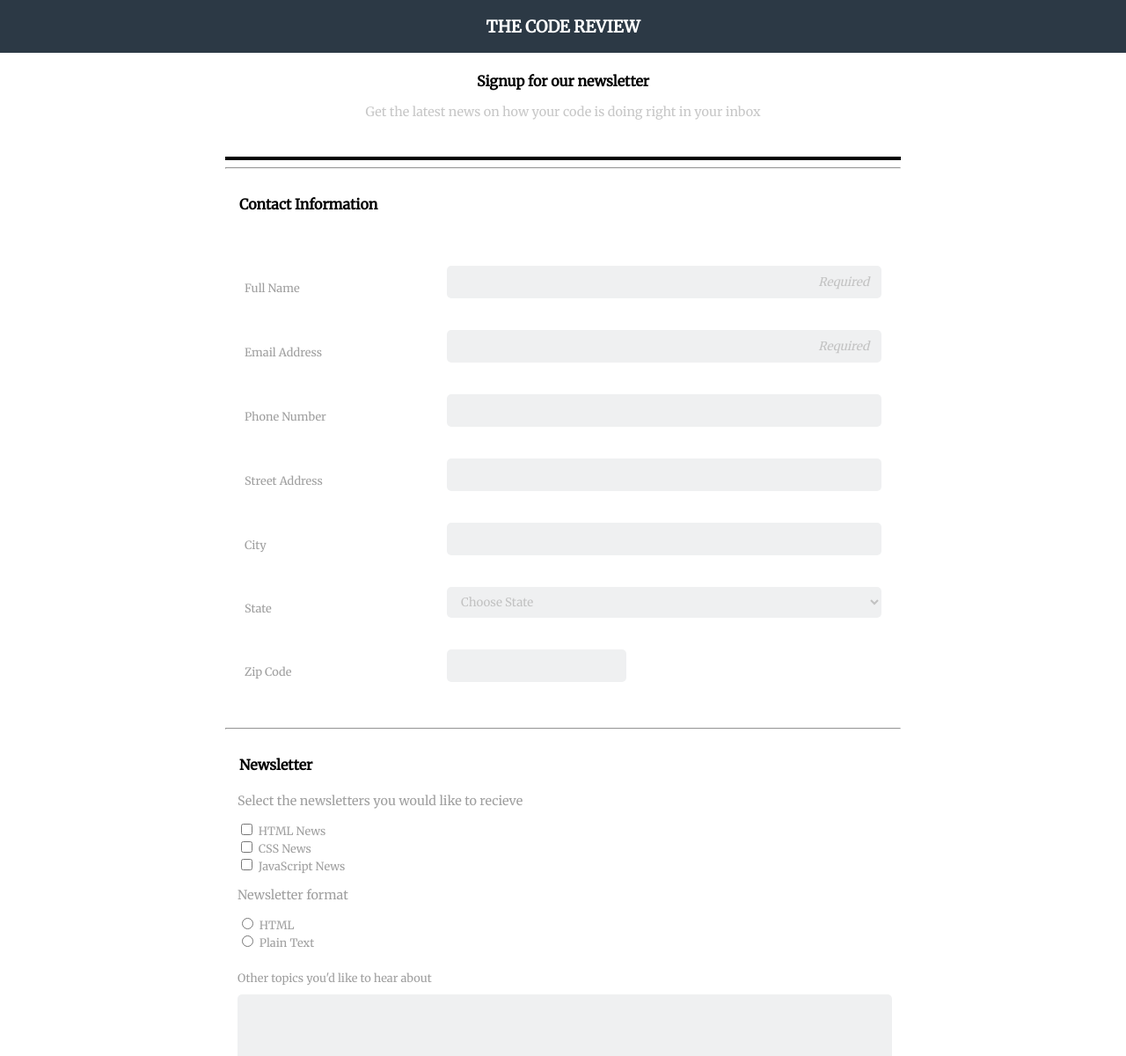
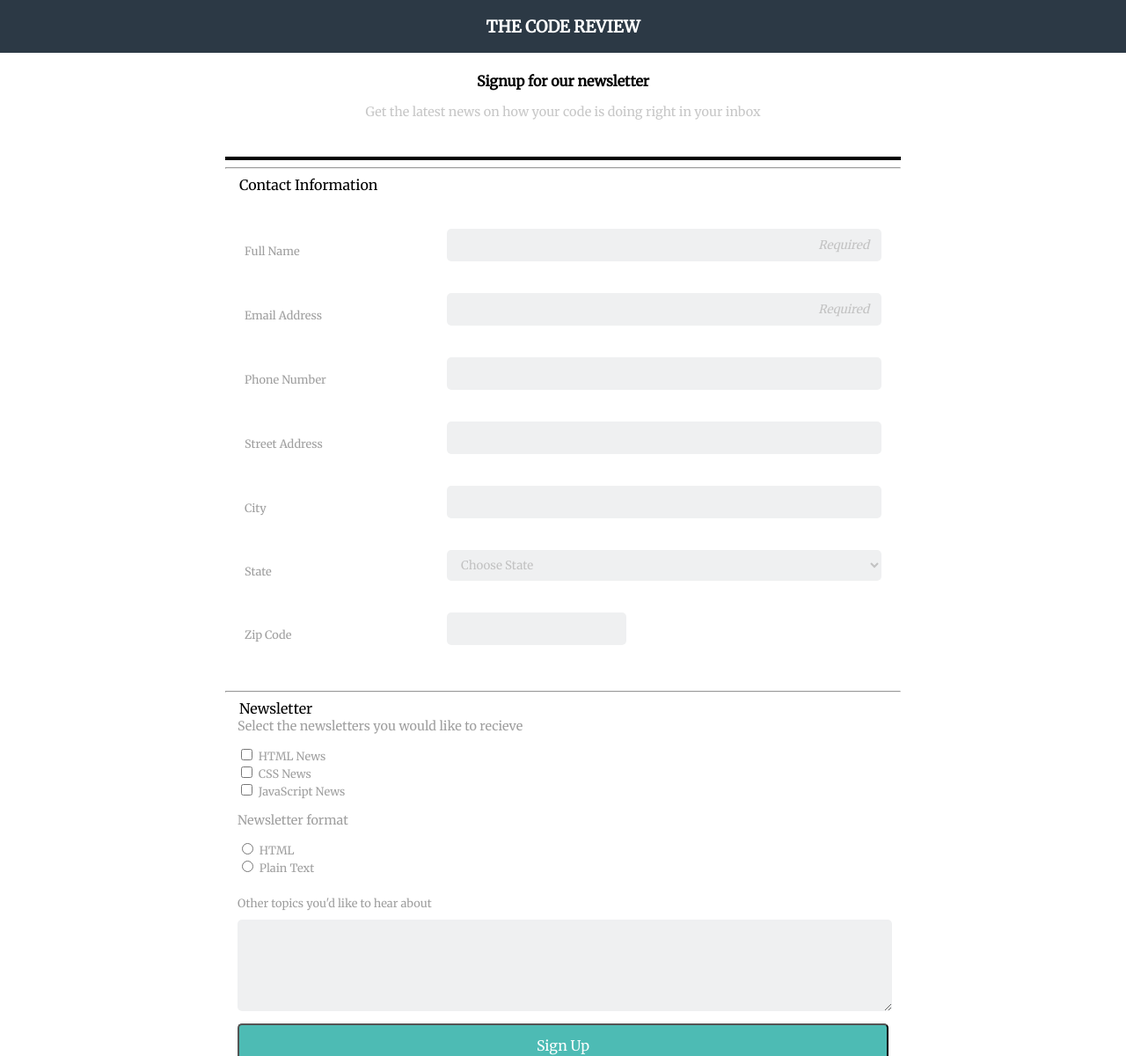
Before and after one commit to AlAyoub/fe-techdegree-project-3, a plain HTML site: page index.html in a window 1280 px wide. Shown: the top 1200 px of the page at 88% size. Drawn offline with Linux system fonts and the light colour scheme.

Commit message:
errors corrected

```diff
--- a/css/styles.css
+++ b/css/styles.css
@@ -1,7 +1,6 @@
 * {
     font-family: 'Merriweather', serif;
 }
-
 
 body {
     margin: 0;
@@ -13,8 +12,6 @@ body {
     margin: 0 auto;
 }
 
-
-
 header {
     background-color: #2C3945;
     text-align: center;
@@ -23,14 +20,13 @@ header {
     display: inline-block;
 }
 
-h3  {
+h3 {
     color: white;
 }
 
 h4 {
     text-align: center;
 }
-
 
 fieldset {
     border: 0;
@@ -48,7 +44,7 @@ fieldset {
     border: solid black 2px;
 }
 
-#solid-gray {
+.solid-gray {
     display: block;
 }
 
@@ -62,7 +58,7 @@ fieldset {
     border-radius: 5px;
 }
 
-label > span {
+label>span {
     text-align: left;
     margin: 40px;
     padding-bottom: 20px;
@@ -78,7 +74,7 @@ textarea {
     border-radius: 5px;
 }
 
-#newsletter-text {
+.newsletter-text {
     color: #9f9f9f;
     font-size: .9em;
     margin-top: -5px;
@@ -105,23 +101,20 @@ input {
     text-indent: 10px;
 }
 
-input::placeholder  {
+input::placeholder {
     text-align: right;
     font-style: italic;
     color: #c2c2c2;
     padding-right: 12px;
-
 }
 
 input::checkbox {
     margin-top: 10px;
 }
 
-
 *:focus {
     outline: none;
     box-shadow: 0 0 5px rgb(22, 28, 34);
-
 }
 
 select {
@@ -151,39 +144,29 @@ footer {
     padding: 0;
 }
 
+/*  ===================================
+            Media Queries
+======================================  */
 
 @media(min-width: 768px) {
-
     .wrapper {
         width: 60%;
     }
-
     .row {
         display: flex;
         justify-content: flex-end;
         padding: .5em;
     }
-
     .col-1 {
         width: 30%;
         padding: 1.5em 1em .5em 0;
         align-content: center;
     }
-
     .col-2 {
         flex: 2;
     }
-
     .zip-col-2 {
         flex: 2;
         margin-right: 40%;
     }
-
-
-
-
-
-
-
-
 }
--- a/index.html
+++ b/index.html
@@ -11,23 +11,34 @@
 </head>
 
 <body>
+    <!-- Header -->
+
     <header>
         <h3>THE CODE REVIEW</h3>
     </header>
+
+    <!-- Sign Up Heading & Paragrpagh -->
+
     <div class="wrapper">
         <h4>Signup for our newsletter</h4>
         <p id="description-text">Get the latest news on how your code is doing right in your inbox</p>
         <br>
         <hr id="solid-black">
-        <hr id="solid-gray">
+        <hr class="solid-gray">
 
-
+        <!-- Form -->
 
         <form action="index.html" method="post">
             <fieldset>
+
+                <!-- Form Contact Section -->
+
                 <legend>
-                    <h4 class="left-heading">Contact Information</h4>
+                    Contact Information
                 </legend>
+
+                <!-- Form Labels and Fields -->
+
                 <ul class="container">
                     <li class="row">
                         <label for="name" class="col-1">Full Name</label>
@@ -115,15 +126,19 @@
                 </ul>
             </fieldset>
 
-    <hr id="solid-gray">
+            <hr class="solid-gray">
+
+            <!-- Form Newsletter Section -->
 
             <fieldset>
                 <legend>
-            <h4 class="left-heading">Newsletter</h4>
+                    Newsletter
                 </legend>
-        <p id="newsletter-text">
+                <p class="newsletter-text">
                     Select the newsletters you would like to recieve
                 </p>
+
+                <!-- Form Newsletter Checkboxes -->
 
                 <input type="checkbox" id="htmlnews" value="recieve_html_news" name="user_checkbox">
                 <label for="htmlnews">HTML News</label>
@@ -135,7 +150,10 @@
                 <label for="javascriptnews">JavaScript News</label>
                 <br>
                 <br>
-        <p id="newsletter-text">
+
+                <!-- Form Newsletter Radio Buttons -->
+
+                <p class="newsletter-text">
                     Newsletter format
                 </p>
                 <input type="radio" id="format-html" value="format-html" name="user_newsletter_format">
@@ -145,11 +163,20 @@
                 <label for="format-text">Plain Text</label>
                 <br>
                 <br>
+
+                <!-- Form Comments Section -->
+
                 <label for="comment">Other topics you'd like to hear about</label>
                 <textarea id="comment" name="user_comment"></textarea>
+
+                <!-- Submit Button -->
+
                 <button type="submit">Sign Up</button>
             </fieldset>
         </form>
+
+        <!-- Footer -->
+
         <footer>
             <p id="footer-text">Copyright The Code Review</p>
         </footer>
```
Lines whose indentation alone changed are shown as unchanged.
